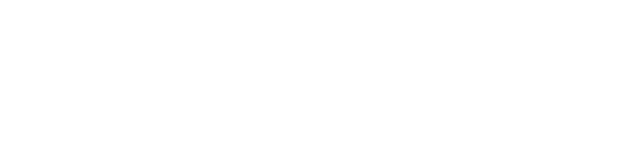
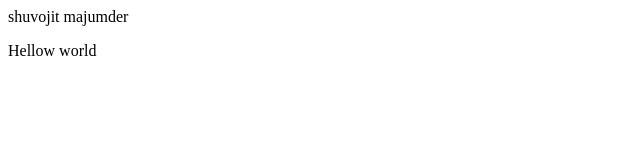
Before and after one commit to shuvojit1246889/test, a plain HTML site: page index.html in a window 1280 px wide. Shown: the whole page, without its empty margins (0-640 px from the left). Drawn offline with Linux system fonts and the light colour scheme.

Commit message:
vertion1

```diff
--- a/index.html
+++ b/index.html
@@ -6,6 +6,8 @@
     <title>Document</title>
 </head>
 <body>
+    <hi>shuvojit majumder</hi>
+    <p>Hellow world</p>
 
 </body>
 </html>
```
